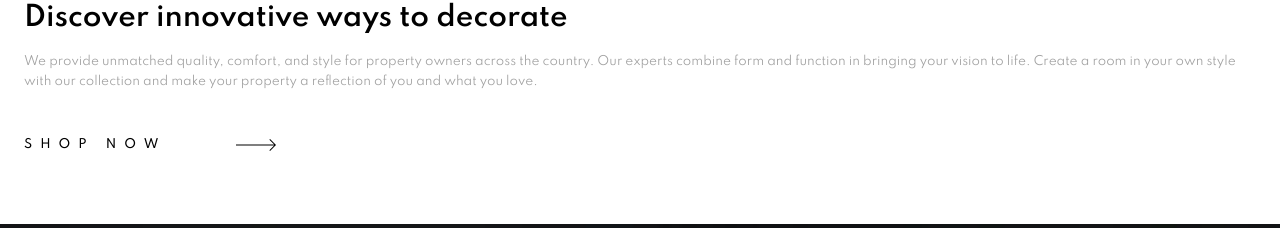
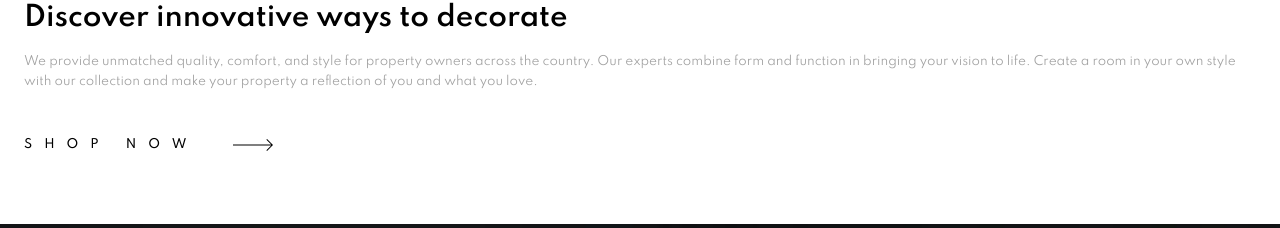
Before and after one commit to bmhan319/room-homepage, a React (Create React App) app: page / in a window 1280 px wide. Shown: the part 1350-1578 px from the top of the page. Built offline with nearby package versions, Linux system fonts and the light colour scheme.

Commit message:
tweaking slide component styling again

```diff
--- a/src/css/sliderText.css
+++ b/src/css/sliderText.css
@@ -38,7 +38,7 @@
   color: #000;
   text-decoration: none;
   display: flex;
-  letter-spacing: 8px;
+  letter-spacing: 12px;
   font-weight: 500;
 }
 
@@ -55,5 +55,5 @@
 .arrowContainer {
   display: flex;
   align-items: center;
-  margin-left: 70px;
+  margin-left: 35px;
 }
```
